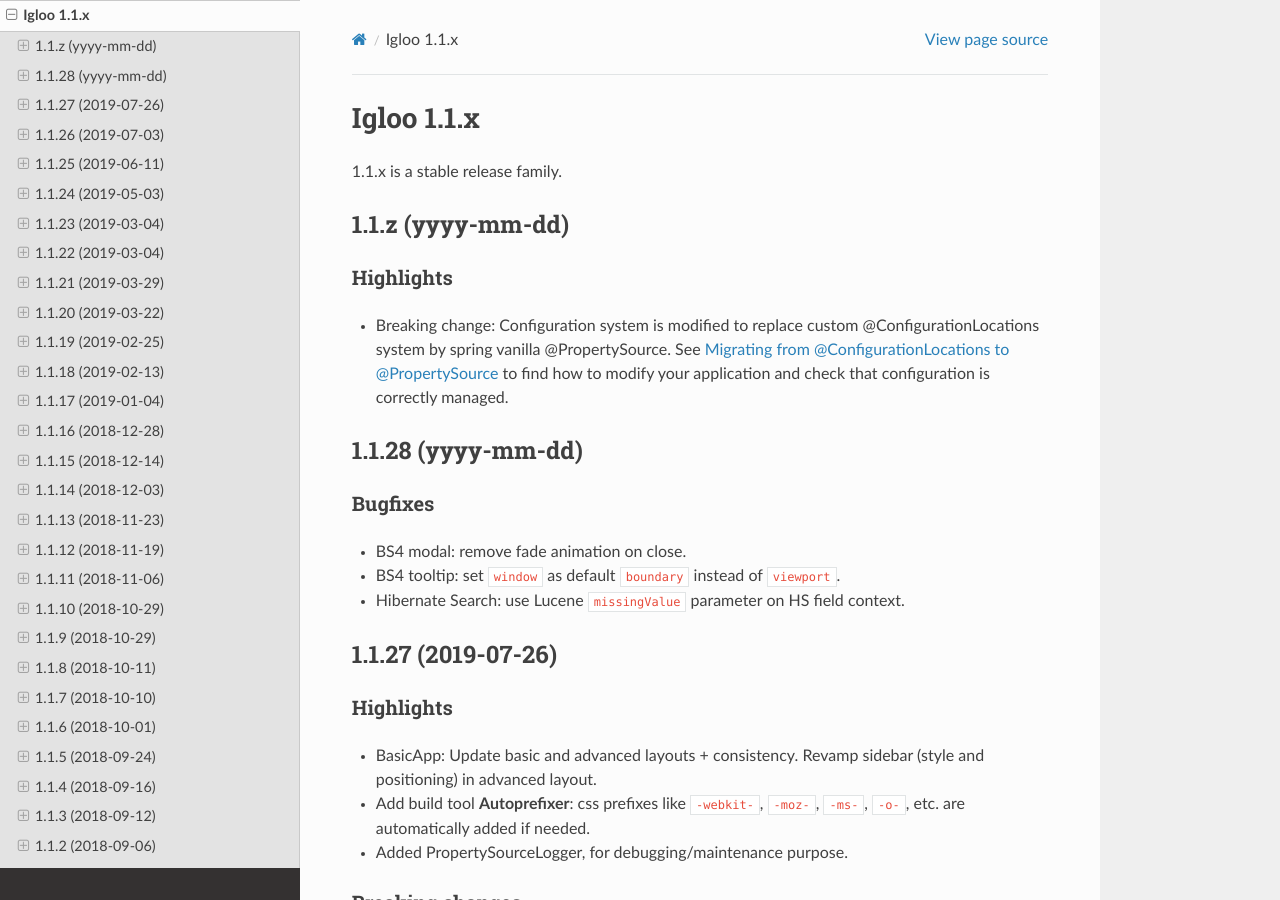
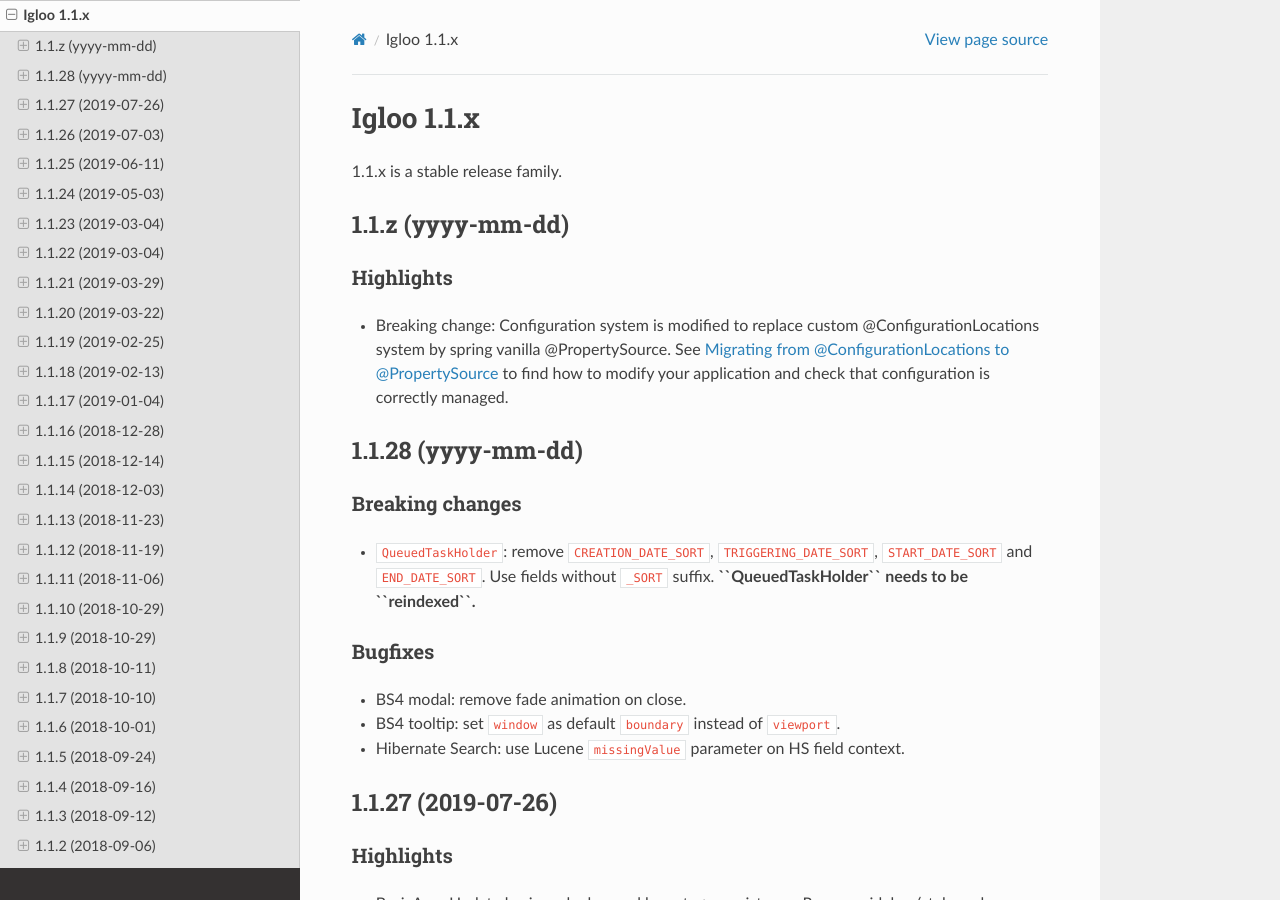
Before and after one commit to igloo-project/igloo-doc, a Sphinx documentation site: the page built from source/release-notes/1.1.x.rst, in a window 1280 px wide and 900 px high. Built offline with Sphinx 7.4.7 and the Read the Docs theme 2.0.0, drawn with Linux system fonts in a browser that asks for light colours.

Commit message:
1.1.28: update release notes

```diff
--- a/source/release-notes/1.1.x.rst
+++ b/source/release-notes/1.1.x.rst
@@ -21,6 +21,13 @@
 
 1.1.28 (yyyy-mm-dd)
 ###################
+
+Breaking changes
+****************
+
+* ``QueuedTaskHolder``: remove ``CREATION_DATE_SORT``, ``TRIGGERING_DATE_SORT``,
+  ``START_DATE_SORT`` and ``END_DATE_SORT``. Use fields without ``_SORT``
+  suffix. **``QueuedTaskHolder`` needs to be ``reindexed``.**
 
 Bugfixes
 ********
```
